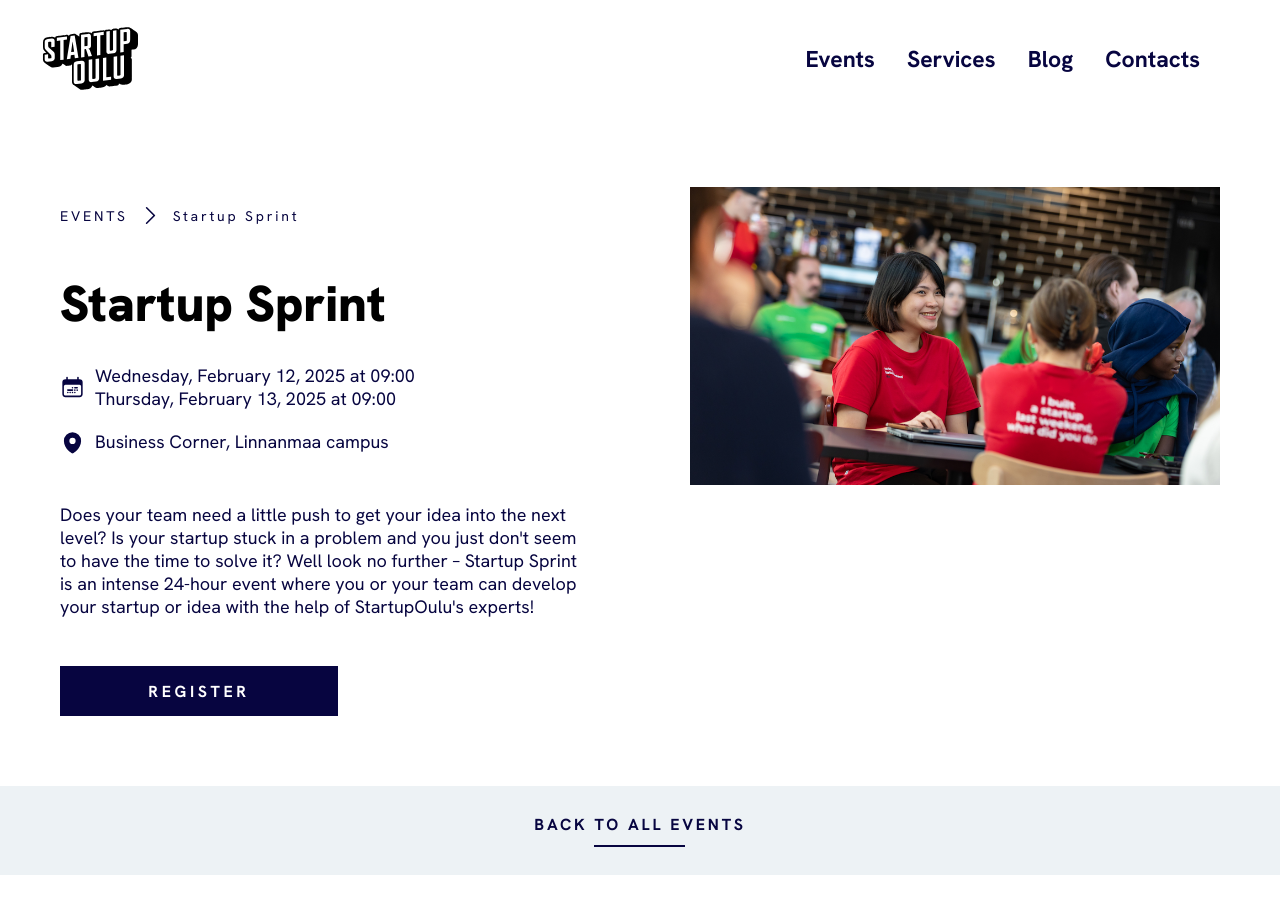
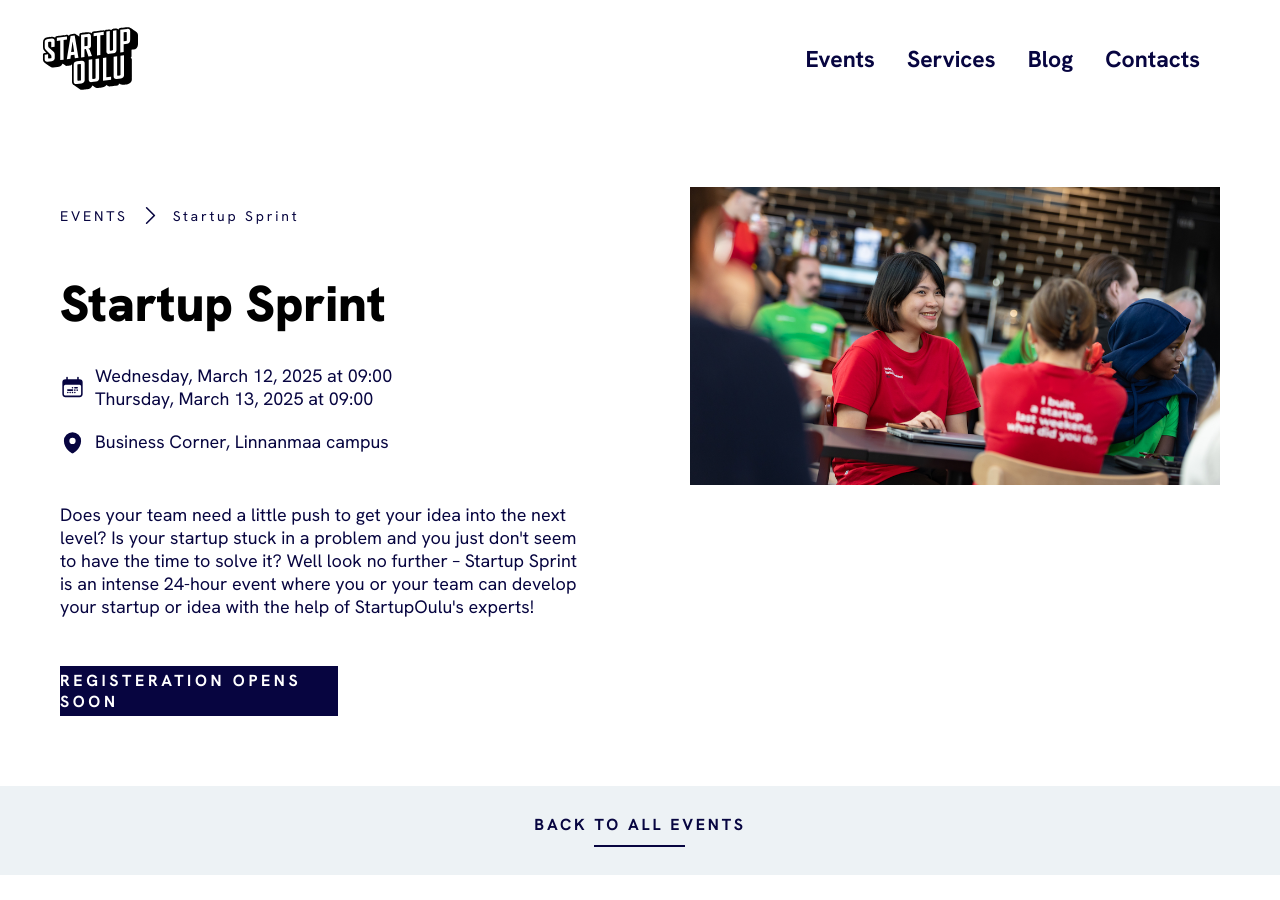
Before and after one commit to StartupOulu/startupoulu.github.io, a Jekyll site: the page built from _events/2025-02-startup-sprint.html, in a window 1280 px wide and 900 px high. Built offline with Jekyll 4.4.1, drawn with Linux system fonts in a browser that asks for light colours.

Commit message:
Update 2025-02-startup-sprint.html

```diff
--- a/_events/2025-02-startup-sprint.html
+++ b/_events/2025-02-startup-sprint.html
@@ -1,11 +1,11 @@
 ---
 layout: event
 title: Startup Sprint
-start_time: 2025-02-12 09:00:00
-end_time: 2025-02-13 09:00:00
+start_time: 2025-03-12 09:00:00
+end_time: 2025-03-13 09:00:00
 location: Business Corner, Linnanmaa campus
 cover_image: startup-sprint-h1-2025.png
-cta_title: "Register"
+cta_title: "Registeration opens soon"
 cta_link: https://tapahtuma.oamk.fi/event/Egall
 description:  |
   Does your team need a little push to get your idea into the next level? Is your startup stuck in a problem and you just don't seem to have the time to solve it?
```
